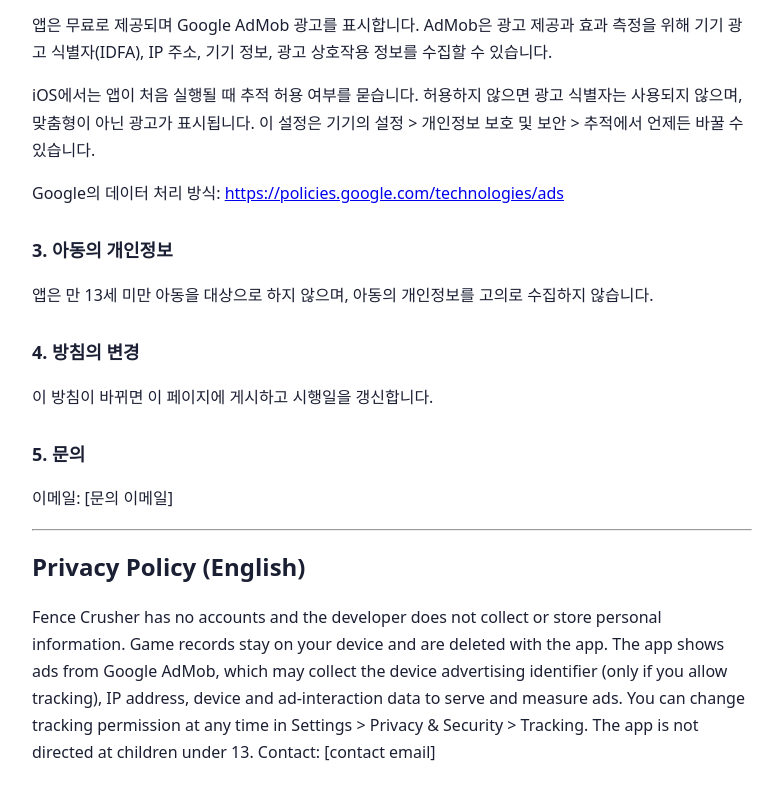
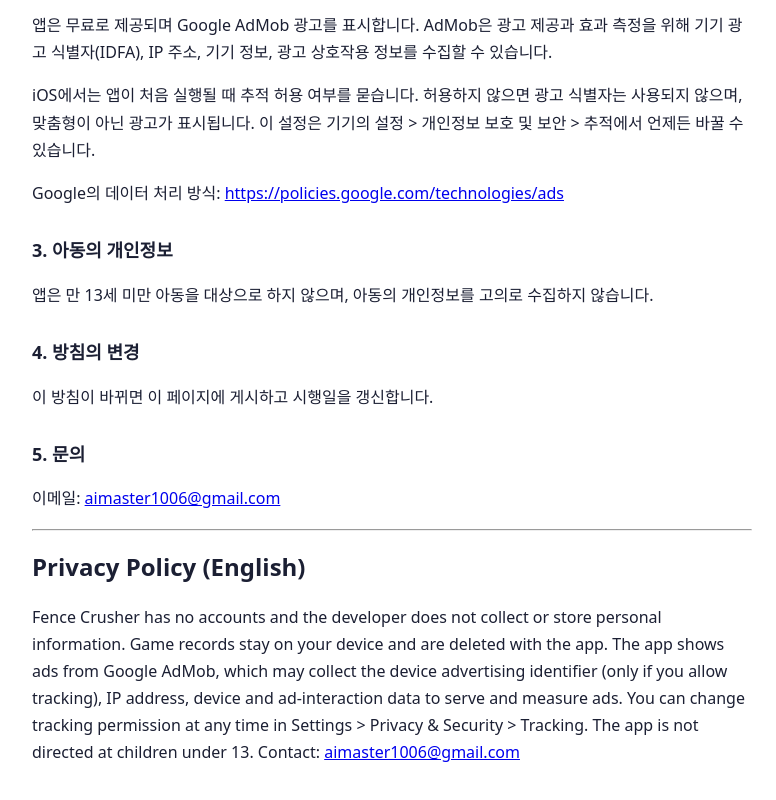
Before and after one commit to minseokkkkkk/fence-crusher-privacy, a plain HTML site: page index.html in a window 1280 px wide. Shown: the part 394-1194 px from the top of the page, without its empty margins (248-1024 px from the left). Drawn offline with Linux system fonts and the light colour scheme.

Commit message:
Add contact email
Co-Authored-By: Claude Opus 5.5 <noreply@anthropic.com>

```diff
--- a/index.html
+++ b/index.html
@@ -29,13 +29,13 @@ h1{font-size:24px}h2{font-size:18px;margin-top:28px}
 <p>이 방침이 바뀌면 이 페이지에 게시하고 시행일을 갱신합니다.</p>
 
 <h2>5. 문의</h2>
-<p>이메일: <!-- TODO: 앱스토어에 공개해도 되는 문의용 이메일을 넣으세요 -->[문의 이메일]</p>
+<p>이메일: <a href="mailto:aimaster1006@gmail.com">aimaster1006@gmail.com</a></p>
 
 <hr>
 <h1 lang="en">Privacy Policy (English)</h1>
 <p lang="en">Fence Crusher has no accounts and the developer does not collect or store personal information. Game records stay on your device and are deleted with the app.
 The app shows ads from Google AdMob, which may collect the device advertising identifier (only if you allow tracking), IP address, device and ad-interaction data to serve and measure ads.
 You can change tracking permission at any time in Settings &gt; Privacy &amp; Security &gt; Tracking. The app is not directed at children under 13.
-Contact: [contact email]</p>
+Contact: <a href="mailto:aimaster1006@gmail.com">aimaster1006@gmail.com</a></p>
 </body>
 </html>
```
